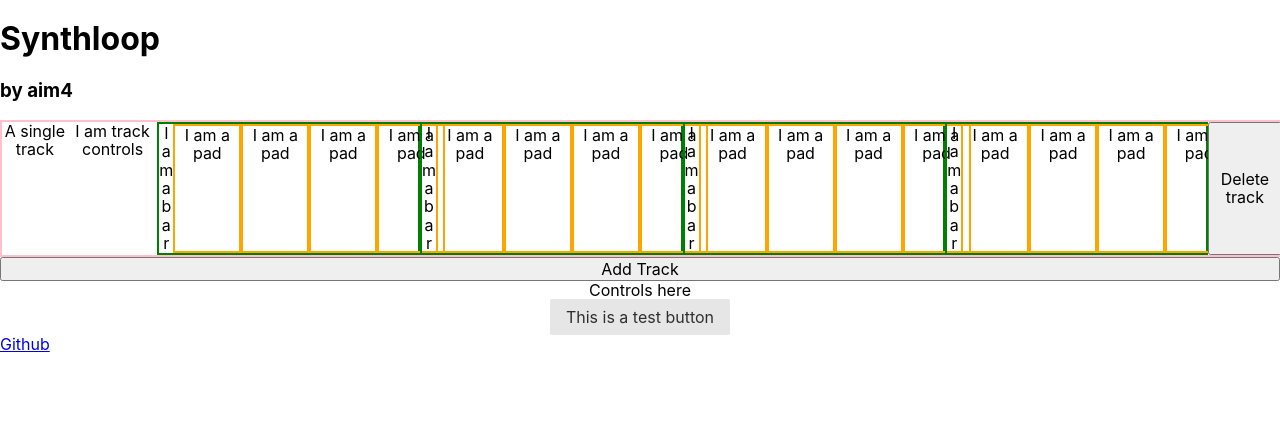
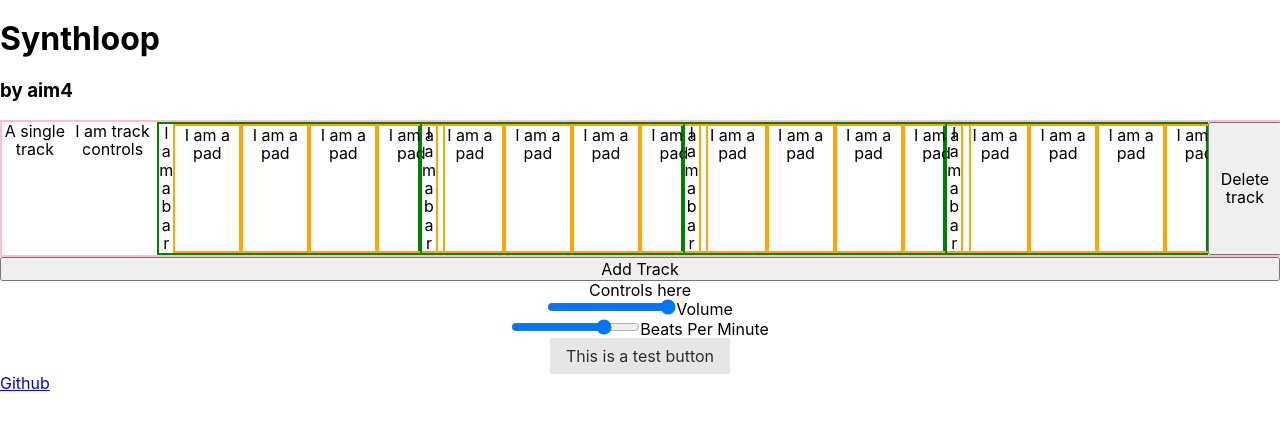
Before and after one commit to aim4/synthloop, a React (Create React App) app: page / in a window 1280 px wide. Shown: the top 430 px of the page. Built offline with nearby package versions, Linux system fonts and the light colour scheme.

Commit message:
Add main volume and bpm controls

```diff
--- a/src/App.js
+++ b/src/App.js
@@ -1,6 +1,5 @@
 import React from 'react';
 import './css/App.css';
-import MainControls from './components/MainControls.js';
 import TrackList from './components/TrackList.js';
 
 function App() {
@@ -9,9 +8,6 @@ function App() {
             <TrackList>
                 TrackList is here
             </TrackList>
-            <MainControls>
-                Controls are here
-            </MainControls>
             <button className="pure-button">This is a test button</button>
         </div>
     );
--- a/src/components/MainControls.js
+++ b/src/components/MainControls.js
@@ -1,10 +1,34 @@
 import React, { Component } from 'react';
 
 class MainControls extends Component {
+    constructor(props) {
+        super(props);
+        this.state = {
+            volume: 100,
+            bpm: 120,
+        };
+    }
+
+    onVolumeChange = (e) => {
+        this.setState({ volume: e.target.value });
+    }
+
+    onBPMChange = (e) => {
+        this.setState({ bpm: e.target.value });
+    }
+
     render() {
         return (
-            <div className="main-controls">
+            <div className="MainControls">
                 Controls here
+                <div className="slide-container">
+                    <input type="range" min="0" max="100" value={this.state.volume} step="1" className="slider" name="volume" onChange={this.onVolumeChange}></input>
+                    <label htmlFor="volume">Volume</label>
+                </div>
+                <div className="slide-container">
+                    <input type="range" min="0" max="160" value={this.state.bpm} step="10" className="slider" name="bpm" onChange={this.onBPMChange}></input>
+                    <label htmlFor="bpm">Beats Per Minute</label>
+                </div>
             </div>
         );
     }
--- a/src/components/TrackList.js
+++ b/src/components/TrackList.js
@@ -1,4 +1,5 @@
 import React, { Component } from 'react';
+import MainControls from './MainControls.js';
 import Track from './Track.js';
 import '../css/TrackList.css';
 
@@ -37,6 +38,7 @@ class TrackList extends Component {
                 <button onClick={this.addTrack}>
                     Add Track
                 </button>
+                <MainControls></MainControls>
             </div>
         );
     }
```
Also changed, not shown: src/css/MainControls.css (added).
